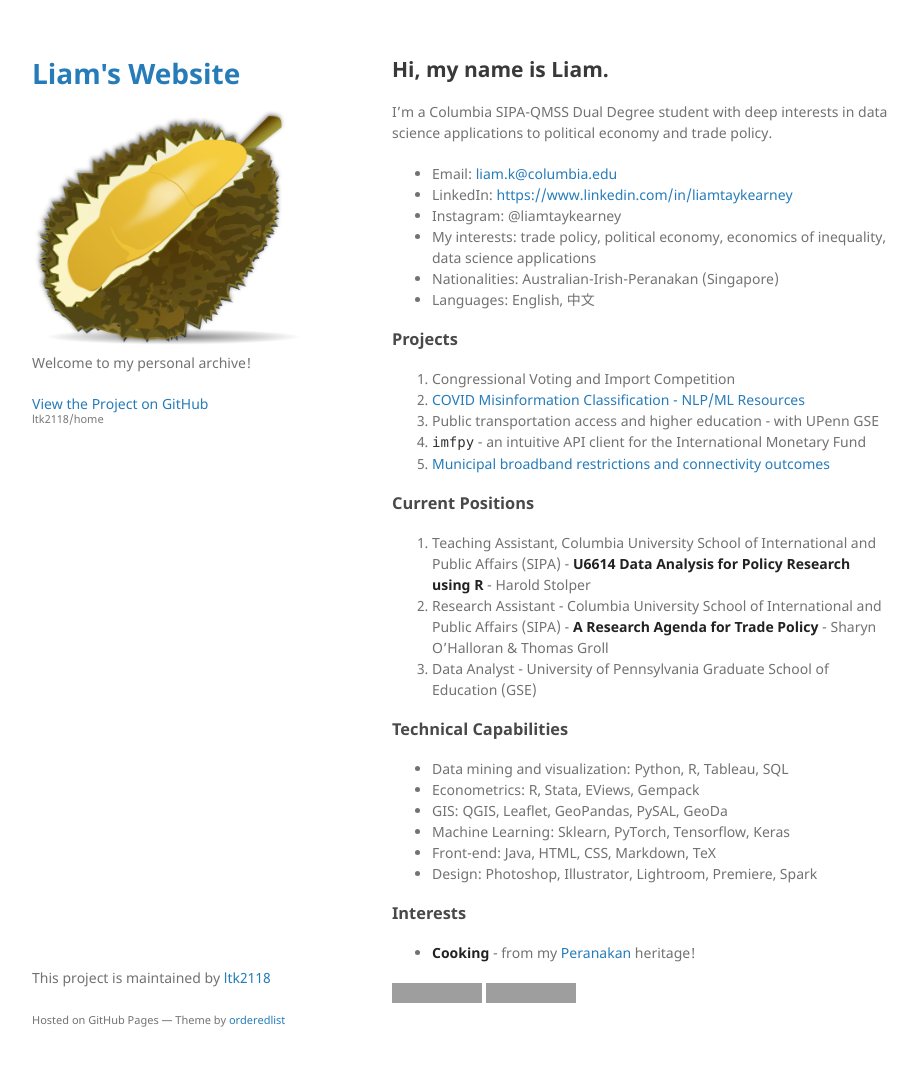
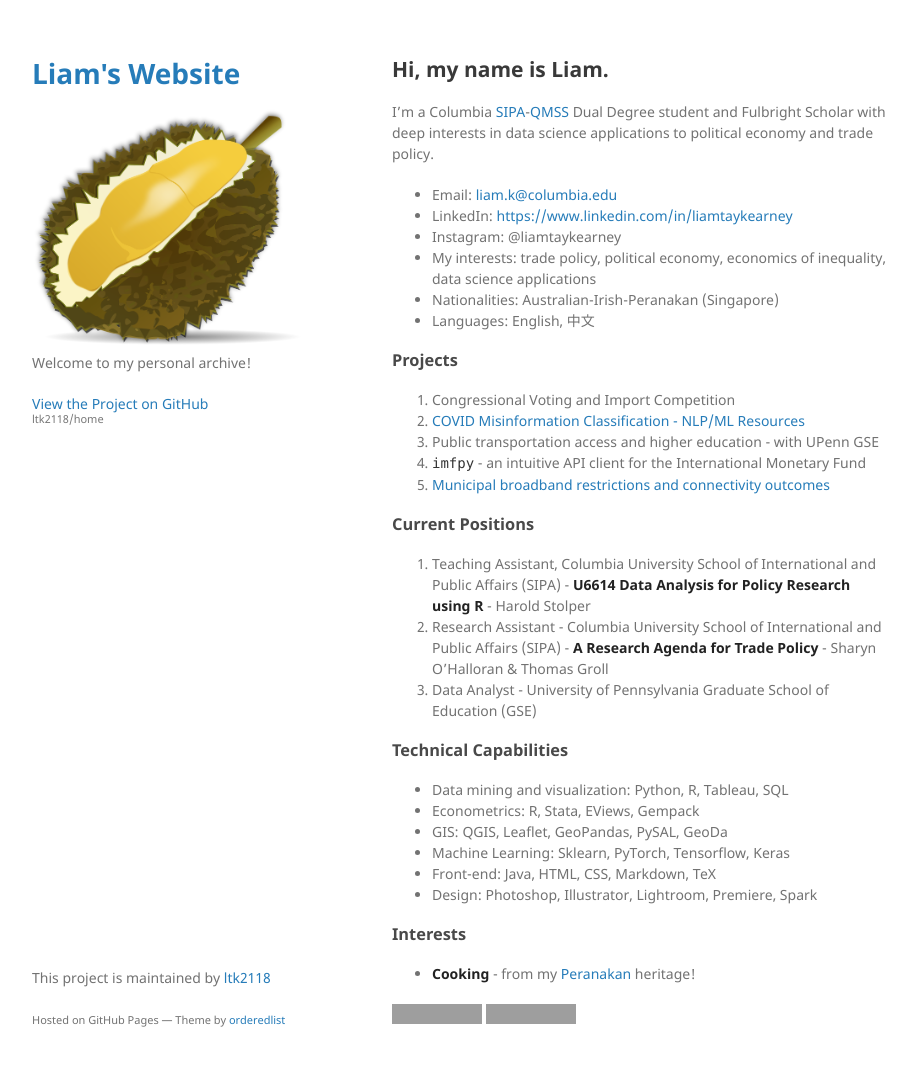
Before and after one commit to ltk2118/home, a Jekyll site: the page built from index.md, in a window 1280 px wide and 1099 px high. Shown: the top 1066 px of the window, without its empty margins (178-1096 px from the left). Built offline with Jekyll 4.4.1, drawn with Linux system fonts in a browser that asks for light colours; our own code applies the rules of GitHub Pages for plain Markdown files; grey boxes are pictures that could not be loaded.

Commit message:
Update index.md

```diff
--- a/index.md
+++ b/index.md
@@ -1,6 +1,6 @@
 ## Hi, my name is Liam.
 
-I'm a Columbia SIPA-QMSS Dual Degree student with deep interests in data science applications to political economy and trade policy.
+I'm a Columbia [SIPA](https://www.sipa.columbia.edu/)-[QMSS](https://www.qmss.columbia.edu/) Dual Degree student and Fulbright Scholar with deep interests in data science applications to political economy and trade policy.
 
 - Email: [liam.k@columbia.edu](mailto:liam.k@columbia.edu)
 - LinkedIn: [https://www.linkedin.com/in/liamtaykearney](https://www.linkedin.com/in/liamtaykearney)
```
Also changed, not shown: subpages/broadband.md (+1 -1 lines), subpages/covid_misinfo.md (+1 -1 lines), 1 other file.
